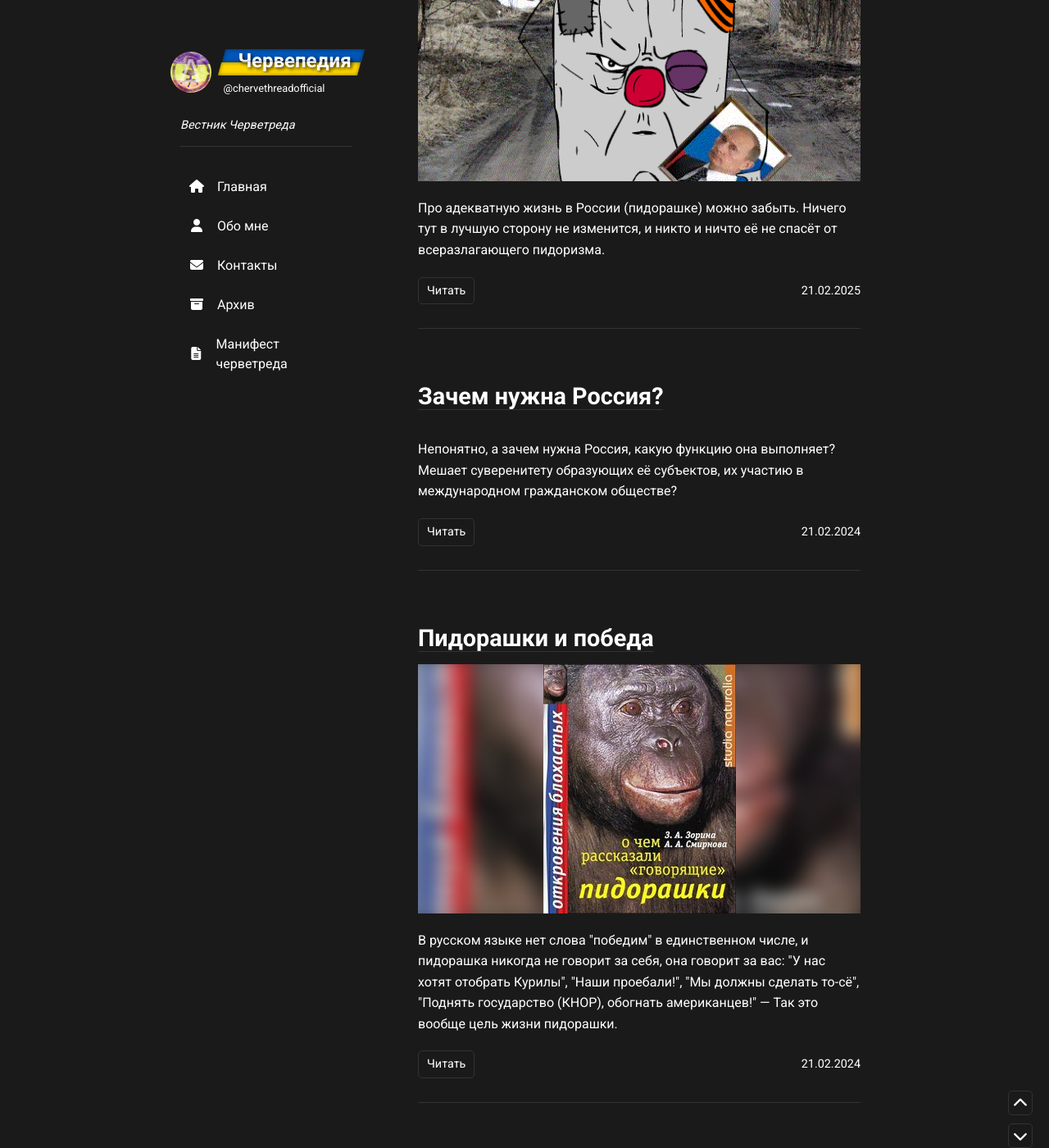
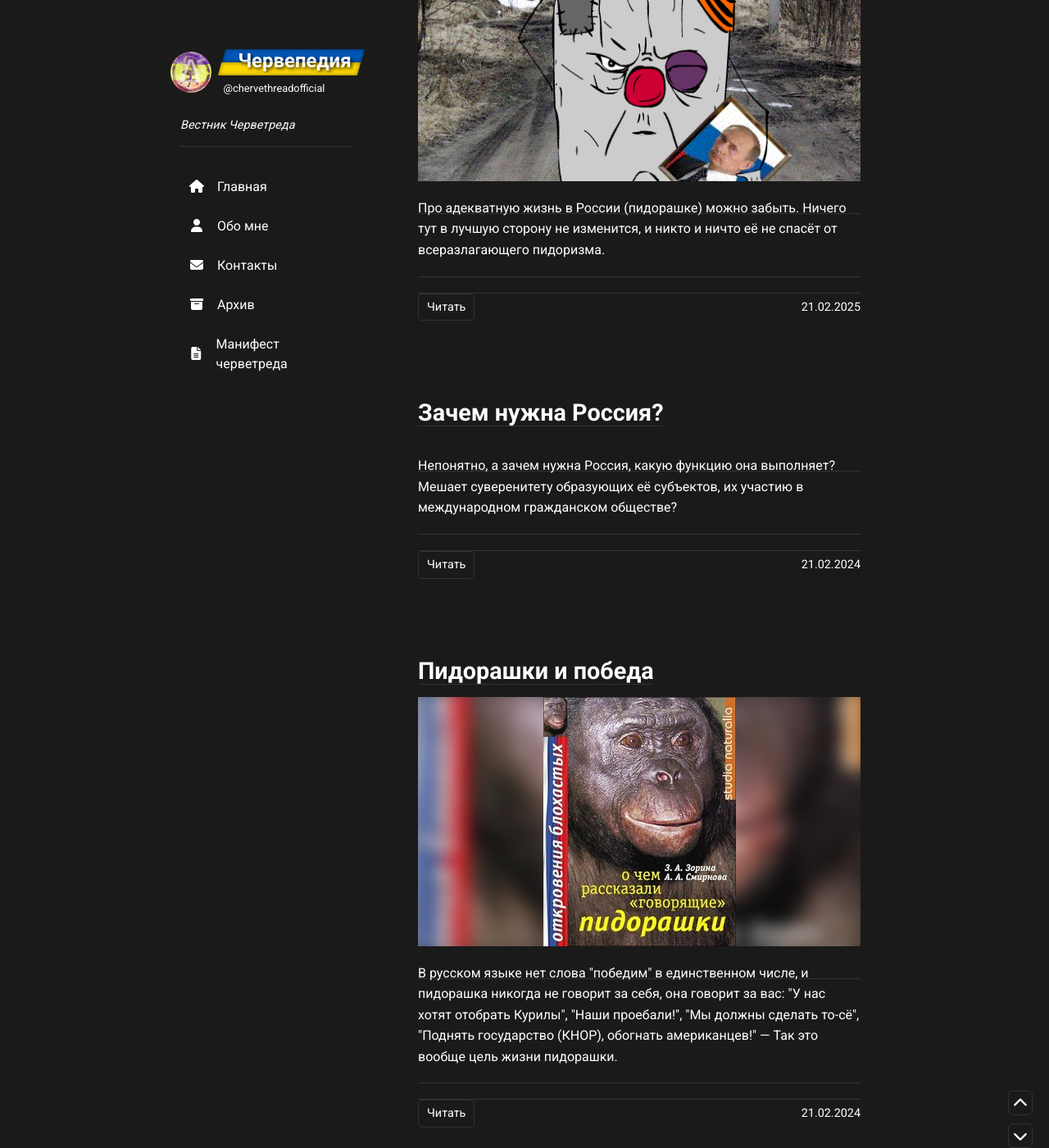
Before and after one commit to chervepediya/chervepediya.github.io, a Jekyll site: the page built from index.html, in a window 1280 px wide and 1400 px high, scrolled down 271 px. Shown: the whole window at 82% size. Built offline with Jekyll 4.4.1, drawn with Linux system fonts in a browser that asks for light colours; nearby versions of some CDN libraries; a script that is not in the unit is left out; the list of posts is cut into pages by our own code.

Commit message:
Update styles.css

```diff
--- a/assets/css/styles.css
+++ b/assets/css/styles.css
@@ -314,12 +314,13 @@
     margin-bottom: 20px;
     margin-top: 0;
     font-size: 1rem;
+    position: relative;
 }
 
-.post::after {
+.post p::after {
     content: '';
     position: absolute;
-    bottom: 0; /* Под текстом, сразу после margin-bottom: 20px текста */
+    bottom: -20px; /* 20px ниже текста */
     left: 50%;
     transform: translateX(-50%);
     width: var(--underline-width, 100%);
@@ -331,7 +332,7 @@
     display: flex;
     justify-content: space-between;
     align-items: center;
-    margin-top: 20px; /* Отступ футера от подчёркивания */
+    margin-top: 40px; /* 20px от текста + 20px от подчеркивания */
 }
 
 .read-more {
@@ -528,12 +529,8 @@
         padding-top: 20px;
     }
 
-    .post::after {
-        width: 100%;
-    }
-
-    .post:last-child::after {
-        display: block;
+    .post p::after {
+        width: 100%; /* В мобильной версии подчеркивание на всю ширину */
     }
 
     .about::after {
```
